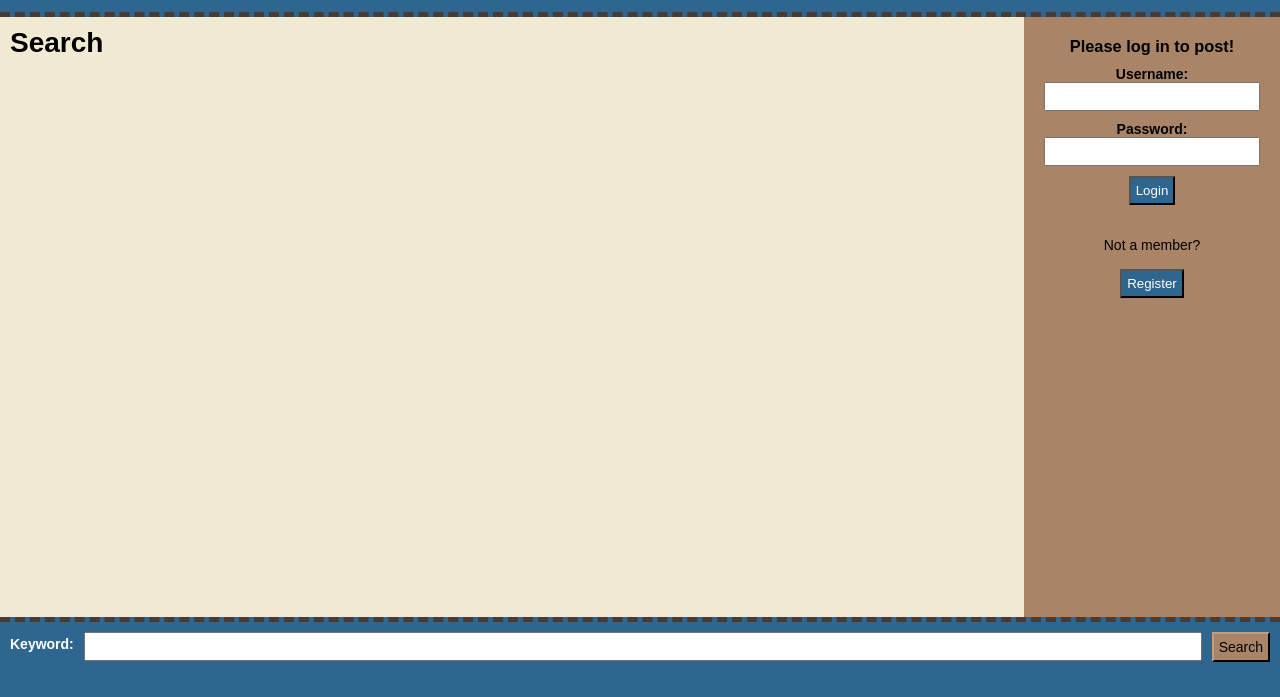
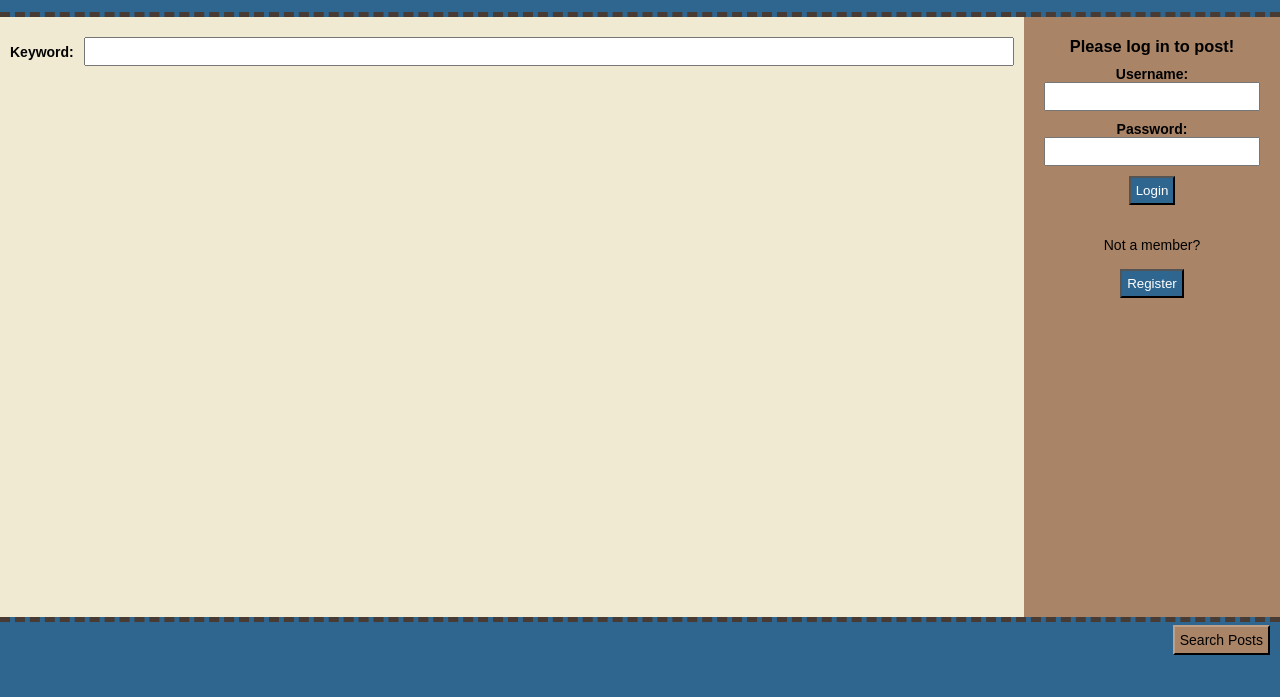
Before and after one commit to tgpretender/Stranger_Things_MJ, a React app: page /search in a window 1280 px wide. Shown: the part 103-800 px from the top of the page. Built offline with nearby package versions, Linux system fonts and the light colour scheme; no server answers.

```diff
--- a/public/style.css
+++ b/public/style.css
@@ -100,11 +100,11 @@
 #sidebar h1 {
     margin-bottom:10px;
 }
-#sidebar button {
+#sidebar button, .search button {
     background-color:#2f6690;
     color:white;
 }
-#sidebar button:hover {
+#sidebar button:hover, .search button:hover {
     color:#483B33;
 }
 .register {
@@ -171,10 +171,10 @@
     grid-row:3;
     grid-column:1/ -1;
     padding:10px;
+    text-align: right;
     background-color:#2f6690;
     border-top: 5px dashed #483b33;
 }
-
 .search form {
     display:flex;
     justify-content: center;
@@ -182,13 +182,12 @@
 }
 .search input {
     flex-grow: 2;
+    margin-top:10px;
 }
 .search label {
     flex-grow:1;
-    margin-top: -15px;
     margin-right:10px;
-    color:white;
 }
-Footer .NavLink {
-    margin-top: -10px;
+.search button {
+    margin-left:10px;
 }
--- a/src/components/Footer.js
+++ /dev/null
@@ -1,39 +0,0 @@
-import { useState } from 'react';
-import { NavLink } from "react-router-dom";
-
-const Footer = (props) => {
-    const { searchTerm, setSearchTerm, initialPosts, setPostMatches } = props;
-
-
-    async function postMatches() {
-
-        initialPosts.forEach(post =>{
-            const { _id: ID, author: {username}, active, createdAt, description, location, price, title, updatedAt, willDeliver} = post;
-            const dayCreated = createdAt.slice(0,10);
-            const timeCreated = createdAt.slice(11,16);
-            const dayUpdated = updatedAt.slice(0,10);
-            const timeUpdated = updatedAt.slice(11,16);
-
-            if(description.includes(searchTerm)){;
-                console.log(post)
-
-            }
-        })
-    }
-
-    return(<footer>
-            <div className="search">
-                <form>
-                    <label>Keyword:</label>
-                    <input className="searc" id="searchTerm"
-                        type="type"
-                        name="searchTerm"
-                        value={searchTerm}
-                        onChange={(e) => setSearchTerm(e.target.value)}
-                    />
-                    <NavLink className="NavLink" exact to="/search">Search</NavLink>
-                </form>
-            </div>
-        </footer>)
-}
-export default Footer
--- a/src/components/Login.js
+++ b/src/components/Login.js
@@ -1,5 +1,4 @@
 import { useState } from 'react';
-import { Link, Redirect } from 'react-router-dom';
 
 const Login = (props) => {
     const { baseURL, setUserToken, setUserName, setIsAuthenticated } = props;
--- a/src/components/NewPost.js
+++ b/src/components/NewPost.js
@@ -23,10 +23,13 @@
                     description: postDescription,
                     price: postPrice,
                     location: postLocation,
-                    willDeliver: false,
+                    willDeliver: postDelivery,
                 }
             })
-        });
+        })
+        .then((response) => {
+            location.reload();
+        })
 
         const post = await response.json();
     }
--- a/src/components/Search.js
+++ b/src/components/Search.js
@@ -1,22 +1,45 @@
-import React from 'react';
+import { useState } from 'react';
+import { render } from 'react-dom';
 
 const Search = (props) => {
-    const { postMatches } = props;
+    const { initialPosts } = props;
+    const [ searchTerm, setSearchTerm ] = useState('');
+    const [ postMatches, setPostMatches ] = useState('')
 
-    const renderSearch = () => {
+    // async function renderSearch(term) {
+    //     initialPosts.forEach((post) => {
+    //         event.preventDefault();
+    //         const { _id: ID, author: {username}, active, createdAt, description, location, price, title, updatedAt, willDeliver} = post;
+    //         const dayCreated = createdAt.slice(0,10);
+    //         const timeCreated = createdAt.slice(11,16);
+    //         const dayUpdated = updatedAt.slice(0,10);
+    //         const timeUpdated = updatedAt.slice(11,16);
 
-        postMatches.forEach(() => {
-            const { _id: ID, author: {username}, active, createdAt, description, location, price, title, updatedAt, willDeliver} = post;
-            const dayCreated = createdAt.slice(0,10);
-            const timeCreated = createdAt.slice(11,16);
-            const dayUpdated = updatedAt.slice(0,10);
-            const timeUpdated = updatedAt.slice(11,16);
+    //         if(description.includes(term)) {
+    //             console.log(post);
+    //         }else if(title.includes(term)) {
+    //             console.log(post);
+    //         }else if(username.includes(term)) {
+    //             console.log(post)
+    //         }
 
-            console.log(title);
-        })
-    }
+    //     })
+    // }
 
-    return <h1>Search</h1>;
+    return (
+        <div className="search">
+        <form>
+            <label>Keyword:</label>
+            <input className="searc" id="searchTerm"
+                type="type"
+                name="searchTerm"
+                value={searchTerm}
+                onChange={(e) => setSearchTerm(e.target.value)}
+            />
+            {/* <button onClick={()=> renderSearch("test")}>Submit</button> */}
+        </form>
+        <div className="return"></div>
+        </div>)
 }
 
 export default Search;
--- a/src/components/index.js
+++ b/src/components/index.js
@@ -4,4 +4,3 @@
 export { default as Profile } from './Profile';
 export { default as Posts } from './Posts';
 export { default as Search } from './Search';
-export { default as Footer } from './Footer';
--- a/src/index.js
+++ b/src/index.js
@@ -1,10 +1,9 @@
 import React, { useState, useEffect } from 'react';
 import ReactDOM from 'react-dom';
-import {BrowserRouter as Router, Switch, Route} from 'react-router-dom';
+import {BrowserRouter as Router, Switch, Route, NavLink} from 'react-router-dom';
 
 import {
     Header,
-    Footer,
     Login,
     Posts,
     NewPost,
@@ -18,8 +17,6 @@
     const [ userToken, setUserToken ] = useState(localStorage.getItem("usertoken"));
     const [ userName, setUserName ] = useState(localStorage.getItem("username"));
     const [ initialPosts, setInitialPosts] = useState([]);
-    const [ searchTerm, setSearchTerm ] = useState('');
-    const [ postMatches, setPostMatches ] = useState('')
 
     useEffect(() => {
         fetch(`${baseURL}/posts`, {
@@ -52,7 +49,7 @@
                     <Posts baseURL={baseURL} userName={userName} userToken={userToken} initialPosts={initialPosts} isAuthenticated={isAuthenticated} />
                 </Route>
                 <Route path="/search">
-                    <Search postMatches={postMatches} />
+                    <Search initialPosts={initialPosts}/>
                 </Route>
                 <Route>
                     <h1>404 Page not found!</h1>
@@ -62,7 +59,9 @@
         <section id="sidebar">
             { isAuthenticated ? <NewPost baseURL={baseURL} userToken={userToken} isAuthenticated={isAuthenticated}/> : <Login baseURL={baseURL} setUserToken={setUserToken} setUserName={setUserName} setIsAuthenticated={setIsAuthenticated} /> }
         </section>
-        <Footer searchTerm={searchTerm} setSearchTerm={setSearchTerm} initialPosts={initialPosts} setPostMatches={setPostMatches} />
+        <footer>
+            <NavLink className="NavLink" exact to="/search">Search Posts</NavLink>
+        </footer>
         </div></Router>
 }
 const home = () => (
```
